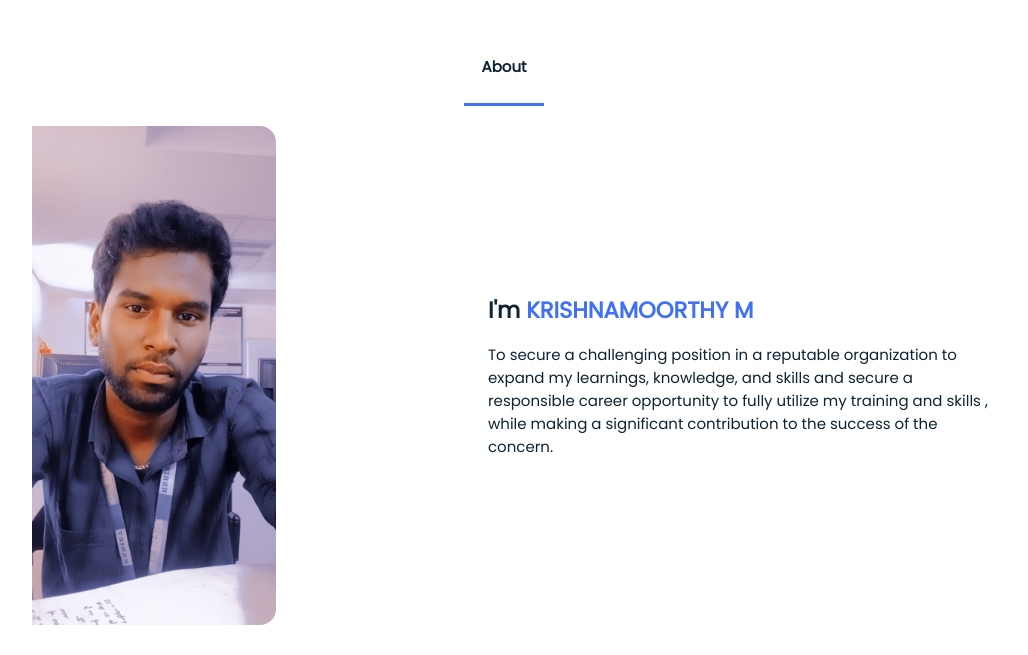
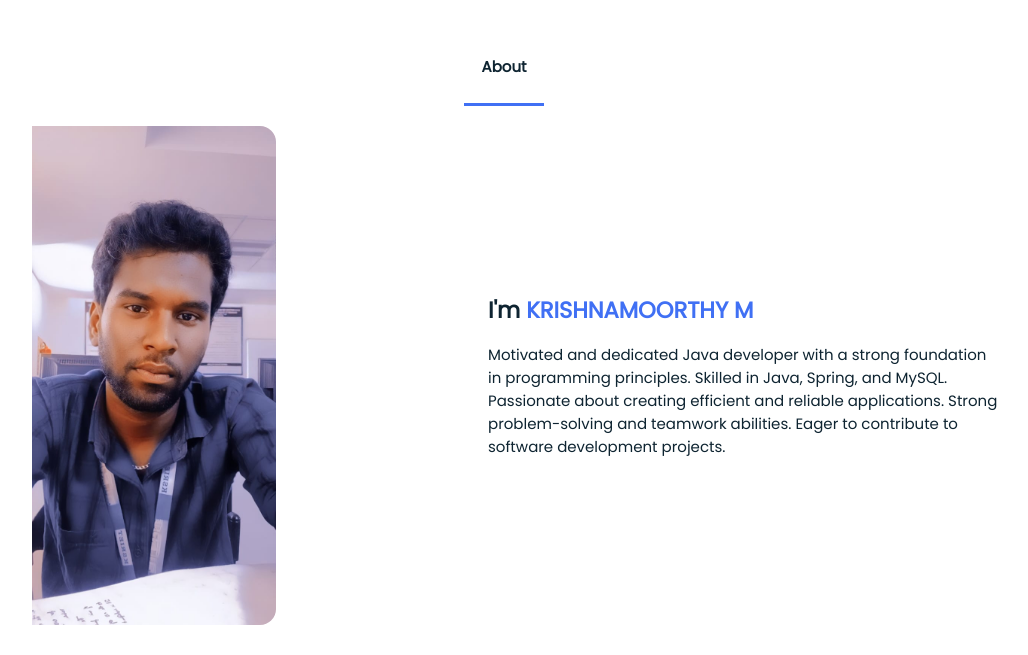
Before and after one commit to KRISHNAMOORTHY-07/Personal, a plain HTML site: page index.html in a window 1280 px wide. Shown: the part 921-1576 px from the top of the page, without its empty margins (136-1164 px from the left). Drawn offline with nearby package versions, Linux system fonts and the light colour scheme.

Commit message:
Update index.html

```diff
--- a/index.html
+++ b/index.html
@@ -42,7 +42,7 @@
 <div>
     <div class="home_data" data-aos="fade-down">
         <br><br><h1 class="home_title">Hello  , Myself <br><span class="home_title-color">Krishnamoorthy M</span>
-        <br>And I'm a <span class="home_title-color" id="sec-text">UI/UX Developer</span></h1>
+        <br>And I'm a <span class="home_title-color" id="sec-text">JAVA Developer</span></h1>
         <a href="#contact"6374453230 class="button">Contact</a>
         <a href="./img/Krishna-Resume.pdf" download="Krishna-Resume" class="button" >Resume</a>
     </div>
@@ -69,9 +69,9 @@
         <div>
             <h2 class="about_subtitle" data-aos="fade-down" data-aos-delay="350">I'm <span class="home_title-color">KRISHNAMOORTHY M</span></h2>
             <p class="about_text" data-aos="fade-down" data-aos-delay="450">
-                To secure a challenging position in a reputable organization to expand my learnings,
-                 knowledge, and skills and secure a responsible career opportunity to fully utilize my training
-                  and skills , while making a significant contribution to the success of the concern.
+                Motivated and dedicated Java developer with a strong foundation in programming principles. Skilled in Java, Spring, and MySQL.
+                Passionate about creating efficient and reliable applications.
+                Strong problem-solving and teamwork abilities. Eager to contribute to software development projects.
             </p>
 
         </div>
```
